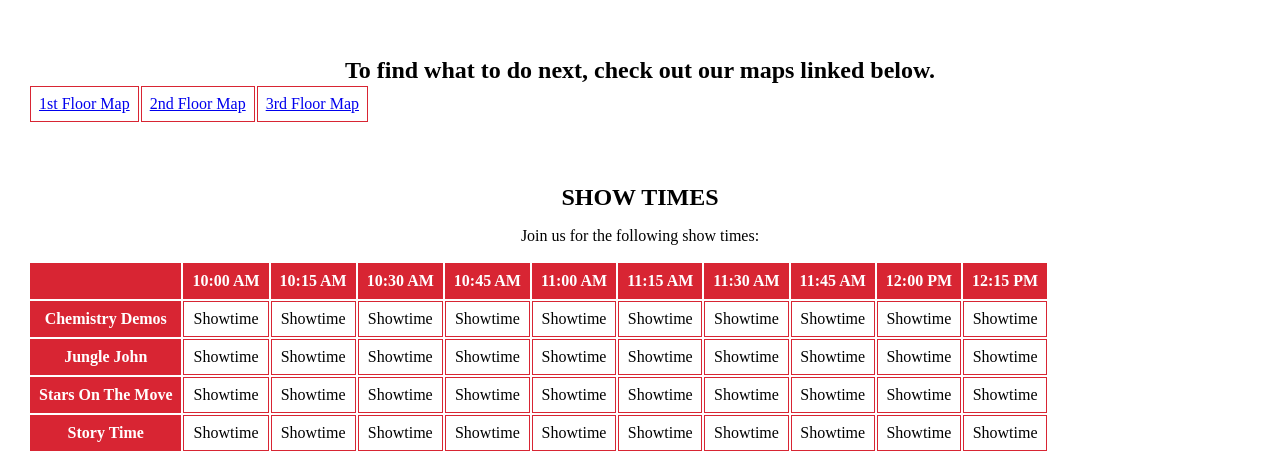
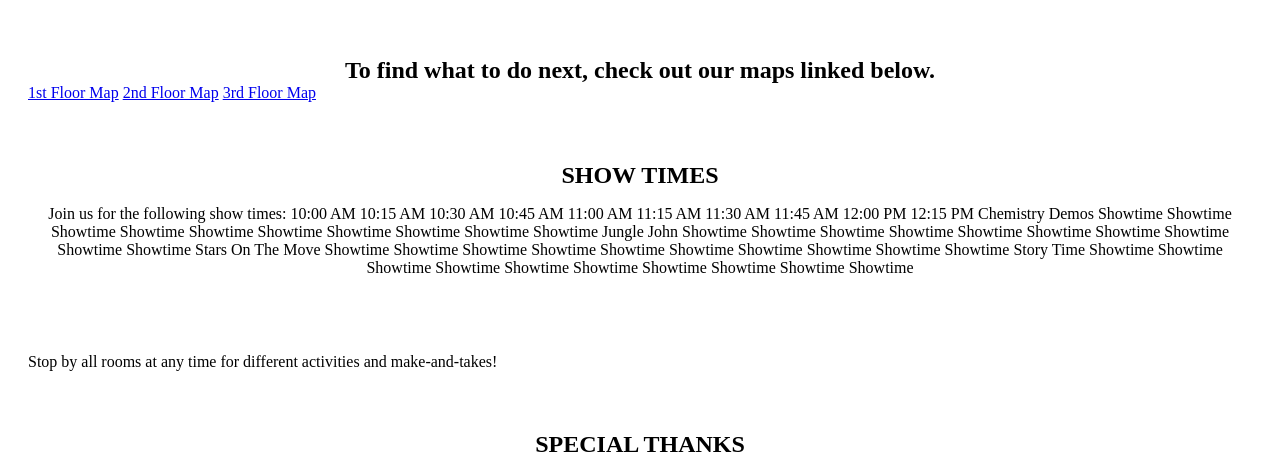
Before and after one commit to jetomaszewski/DISCOVER-Day, a plain HTML site: page index.html in a window 1280 px wide. Shown: the part 362-816 px from the top of the page. Drawn offline with Linux system fonts and the light colour scheme.

Commit message:
Update index.html

```diff
--- a/index.html
+++ b/index.html
@@ -16,20 +16,20 @@
 
     <div class="section">
             <h2>To find what to do next, check out our maps linked below.</h2>
-<table>
+<table1>
     <tr>
         <td><a href="1st_Floor.pdf" target="_blank">1st Floor Map</a></td>
         <td><a href="2nd_Floor.pdf" target="_blank">2nd Floor Map</a></td>
         <td><a href="3rd_Floor.pdf" target="_blank">3rd Floor Map</a></td>
     </tr>
-</table>
+</table1>
    </div>
 
     <div class="section">
         <h2>SHOW TIMES</h2>
         <p>
             Join us for the following show times:
-            <table>
+            <table2>
         <thead>
             <tr>
                 <th></th>
@@ -99,7 +99,7 @@
             <td>Showtime</td>
         </tr>
     </tbody>
-</table>
+</table2>
  </div>
 <div class="section">
     Stop by all rooms at any time for different activities and make-and-takes!
```
